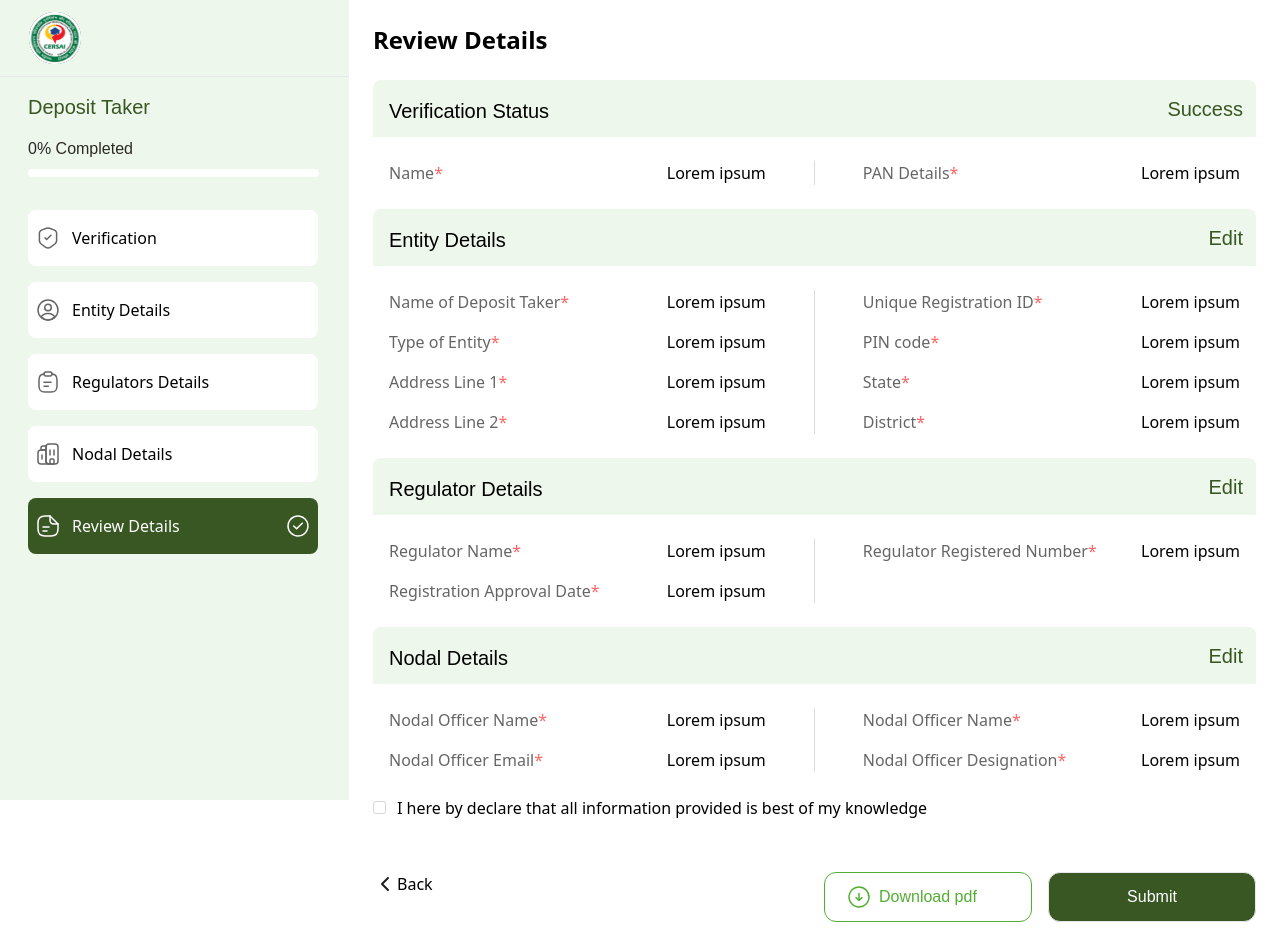
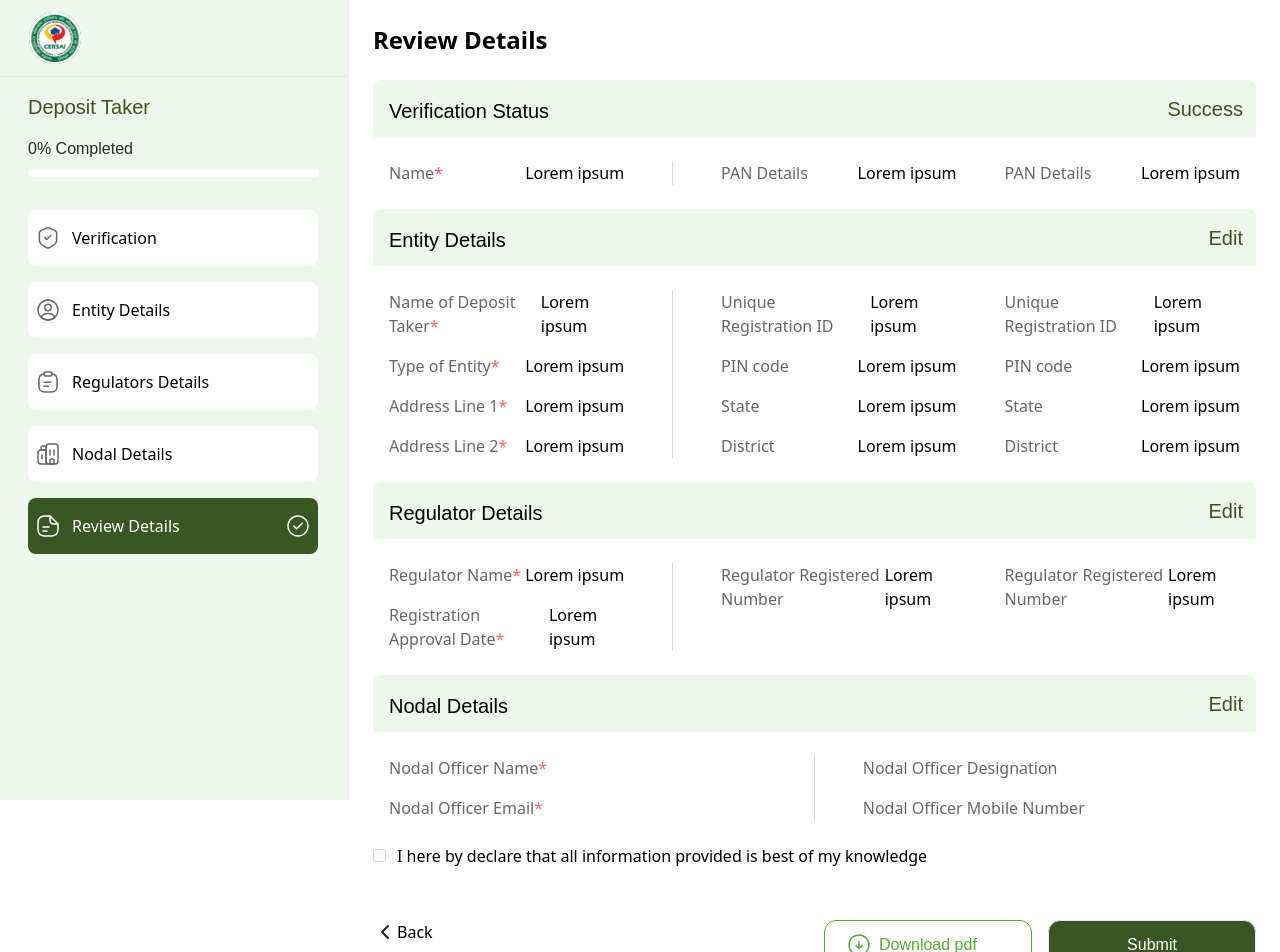
Before and after one commit to jaydeep-mobilefirst/cersai_fe, a React (Create React App) app: page /depositetaker/signup/reviewdetails in a window 1280 px wide. Shown: the top 952 px of the page. Built offline with nearby package versions, Linux system fonts and the light colour scheme.

Commit message:
nodal Detail page

```diff
--- a/package.json
+++ b/package.json
@@ -24,7 +24,8 @@
     "react-scripts": "5.0.1",
     "typescript": "^4.9.5",
     "web-vitals": "^2.1.4",
-    "yup": "^1.4.0"
+    "yup": "^1.4.0",
+    "zustand": "^4.5.2"
   },
   "scripts": {
     "start": "react-scripts start",
--- a/src/pages/depositeTaker/ReviewMain.tsx
+++ b/src/pages/depositeTaker/ReviewMain.tsx
@@ -5,6 +5,7 @@ import Arrow from "../../assets/images/Arrow.svg";
 import download from "../../assets/images/arrow-down.svg";
 import html2pdf from "html2pdf.js";
 import { sections } from "../../utils/hardText/landingpageText";
+import useFormStore from "../../store/formStore";
 
 const useDownloadPDF = () => {
   const [isDownloading, setIsDownloading] = useState(false);
@@ -23,6 +24,12 @@ const ReviewMain = () => {
   const Navigate = useNavigate();
   const [isChecked, setIsChecked] = useState(false);
   const { downloadPDF, isDownloading } = useDownloadPDF();
+  const {
+    nodalOfficerName,
+    nodalOfficerEmail,
+    nodalOfficerMobileNumber,
+    nodalOfficerDesignation,
+  } = useFormStore();
 
   const navigateToLandingPage = () => {
     Navigate("/Landing");
@@ -32,11 +39,22 @@ const ReviewMain = () => {
     setIsChecked(event.target.checked);
   };
 
+  const handleEdit = () => {
+    Navigate("/depositetaker/signup/nodaldetails", {
+      state: {
+        nodalOfficerName: nodalOfficerName,
+        nodalOfficerEmail: nodalOfficerEmail,
+        nodalOfficerMobileNumber: nodalOfficerMobileNumber,
+        nodalOfficerDesignation: nodalOfficerDesignation,
+      },
+    });
+  };
+
   return (
     <>
       <div className="container mx-auto p-6 w-full">
         <div id="reviewContent">
-        <h1 className="text-2xl font-bold mb-6">Review Details</h1>
+          <h1 className="text-2xl font-bold mb-6">Review Details</h1>
           {sections.map((section, index) => (
             <div className="mb-[16px]">
               <div className="rounded-t-lg bg-[#EEF7EB] flex justify-between h-[57px;] text-gilroy-bold">
@@ -74,7 +92,18 @@ const ReviewMain = () => {
                       <div className="sm:ml-[48px] flex justify-between">
                         <div className="opacity-60">
                           {field.label}
-                          <span className="text-[#ff0000]">*</span>
+                          <span className="text-[#ff0000]"></span>
+                        </div>
+                        <div>{field.value}</div>
+                      </div>
+                    ))}
+                  </div>
+                  <div className="w-full grid gap-y-[16px]">
+                    {section.fieldsRight.map((field, idx) => (
+                      <div className="sm:ml-[48px] flex justify-between">
+                        <div className="opacity-60">
+                          {field.label}
+                          <span className="text-[#ff0000]"></span>
                         </div>
                         <div>{field.value}</div>
                       </div>
@@ -84,6 +113,58 @@ const ReviewMain = () => {
               </div>
             </div>
           ))}
+
+          <div className="mb-[16px]">
+            <div className="rounded-t-lg bg-[#EEF7EB] flex justify-between h-[57px;] text-gilroy-bold">
+              <p className="lg:w-[152px] ml-[16px] mt-[16px] text-[16px] lg:text-[20px] pb-2 text-nowrap">
+                Nodal Details
+              </p>
+              <button
+                onClick={handleEdit}
+                className="text-[#385723] text-[16px] lg:text-[20px] mr-[13px] font-normal "
+              >
+                Edit
+              </button>
+            </div>
+
+            <div className="ml-[16px] mt-[24px] mr-[16px] mb-[24px] ">
+              <div className="flex flex-col justify-between w-full sm:flex-row gap-y-[16px]">
+                <div className="  w-full sm:border-r-[0.5px] border-r-[#385723] border-opacity-20 grid gap-y-[16px]">
+                  <div className="sm:mr-[48px] flex justify-between ">
+                    <div className="opacity-60">
+                      Nodal Officer Name
+                      <span className="text-[#ff0000]">*</span>
+                    </div>
+                    <div>{nodalOfficerName}</div>
+                  </div>
+                  <div className="sm:mr-[48px] flex justify-between ">
+                    <div className="opacity-60">
+                      Nodal Officer Email
+                      <span className="text-[#ff0000]">*</span>
+                    </div>
+                    <div>{nodalOfficerEmail}</div>
+                  </div>
+                </div>
+
+                <div className="w-full grid gap-y-[16px]">
+                  <div className="sm:ml-[48px] flex justify-between">
+                    <div className="opacity-60">
+                      Nodal Officer Designation
+                      <span className="text-[#ff0000]"></span>
+                    </div>
+                    <div>{nodalOfficerDesignation}</div>
+                  </div>
+                  <div className="sm:ml-[48px] flex justify-between">
+                    <div className="opacity-60">
+                      Nodal Officer Mobile Number
+                      <span className="text-[#ff0000]"></span>
+                    </div>
+                    <div>{nodalOfficerMobileNumber}</div>
+                  </div>
+                </div>
+              </div>
+            </div>
+          </div>
         </div>
 
         <div className="flex flex-shrink-0 mt-[20px]">
--- /dev/null
+++ b/src/store/formStore.ts
@@ -0,0 +1,35 @@
+import create from "zustand";
+import { persist } from "zustand/middleware";
+
+interface FormData {
+  nodalOfficerName: string;
+  nodalOfficerEmail: string;
+  nodalOfficerMobileNumber: string;
+  nodalOfficerDesignation: string;
+}
+
+interface FormStore extends FormData {
+  setNodalDetails: (data: Partial<FormData>) => void;
+}
+
+const useFormStore = create<FormStore>(
+  persist(
+    (set) => ({
+      nodalOfficerName: "",
+      nodalOfficerEmail: "",
+      nodalOfficerMobileNumber: "",
+      nodalOfficerDesignation: "",
+      setNodalDetails: (data: Partial<FormData>) =>
+        set((state: FormStore) => ({
+          ...state,
+          ...data,
+        })),
+    }),
+    {
+      name: "formData",
+      getStorage: () => localStorage,
+    }
+  ) as any
+);
+
+export default useFormStore;
--- a/src/utils/hardText/landingpageText.ts
+++ b/src/utils/hardText/landingpageText.ts
@@ -154,16 +154,16 @@ export const sections = [
       { label: "Regulator Registered Number", value: "Lorem ipsum" },
     ],
   },
-  {
-    title: "Nodal Details",
-    buttonText: "Edit",
-    fieldsLeft: [
-      { label: "Nodal Officer Name", value: "Lorem ipsum" },
-      { label: "Nodal Officer Email", value: "Lorem ipsum" },
-    ],
-    fieldsRight: [
-      { label: "Nodal Officer Name", value: "Lorem ipsum" },
-      { label: "Nodal Officer Designation", value: "Lorem ipsum" },
-    ],
-  },
+  // {
+  //   title: "Nodal Details",
+  //   buttonText: "Edit",
+  //   fieldsLeft: [
+  //     { label: "Nodal Officer Name", value: "Lorem ipsum" },
+  //     { label: "Nodal Officer Email", value: "Lorem ipsum" },
+  //   ],
+  //   fieldsRight: [
+  //     { label: "Nodal Officer Name", value: "Lorem ipsum" },
+  //     { label: "Nodal Officer Designation", value: "Lorem ipsum" },
+  //   ],
+  // },
 ];
```
Also changed, not shown: src/pages/depositeTaker/NodalDetails.tsx (+114 -46 lines), 1 other file (tests, documents, lock files or other folders).
